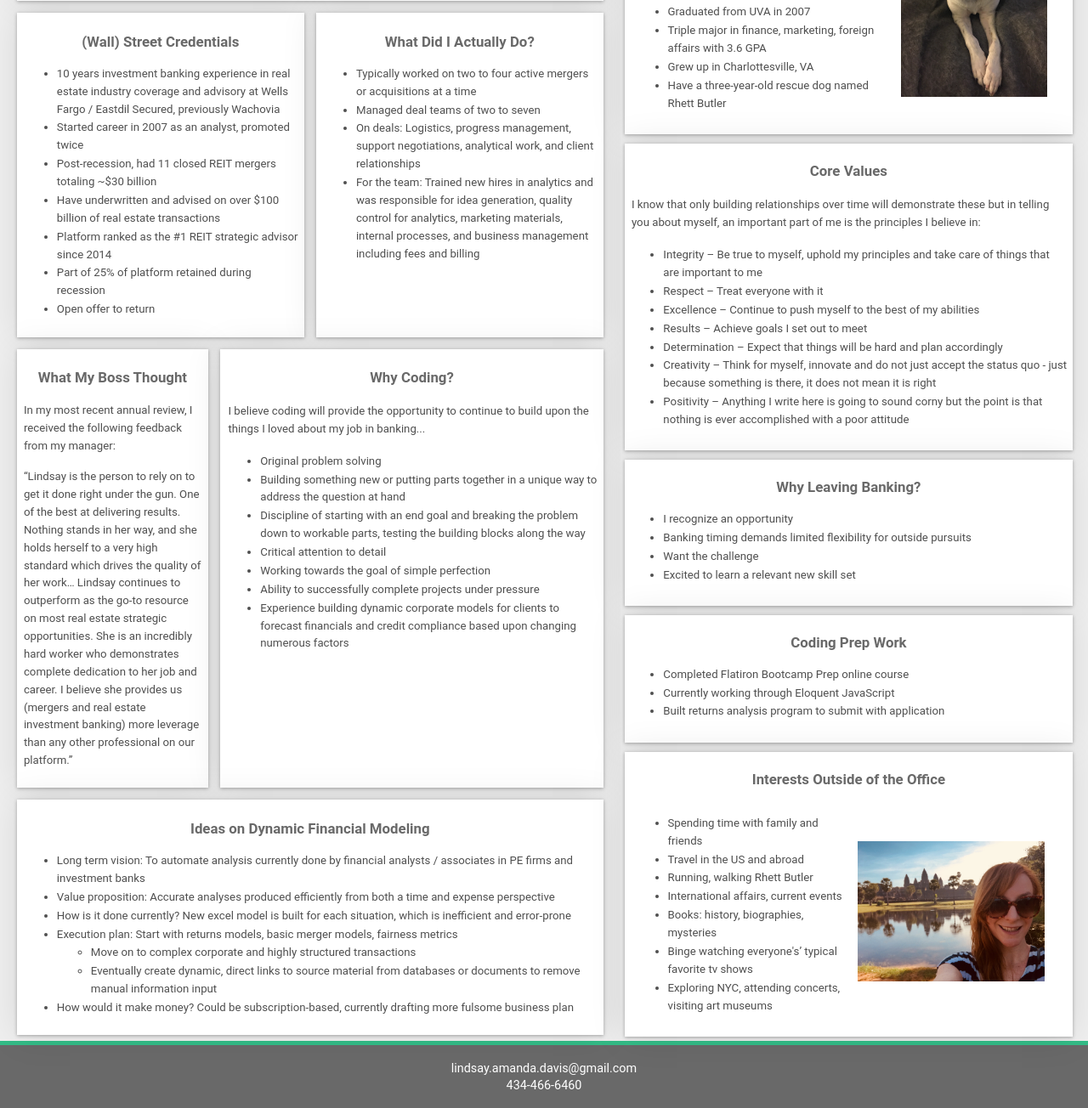
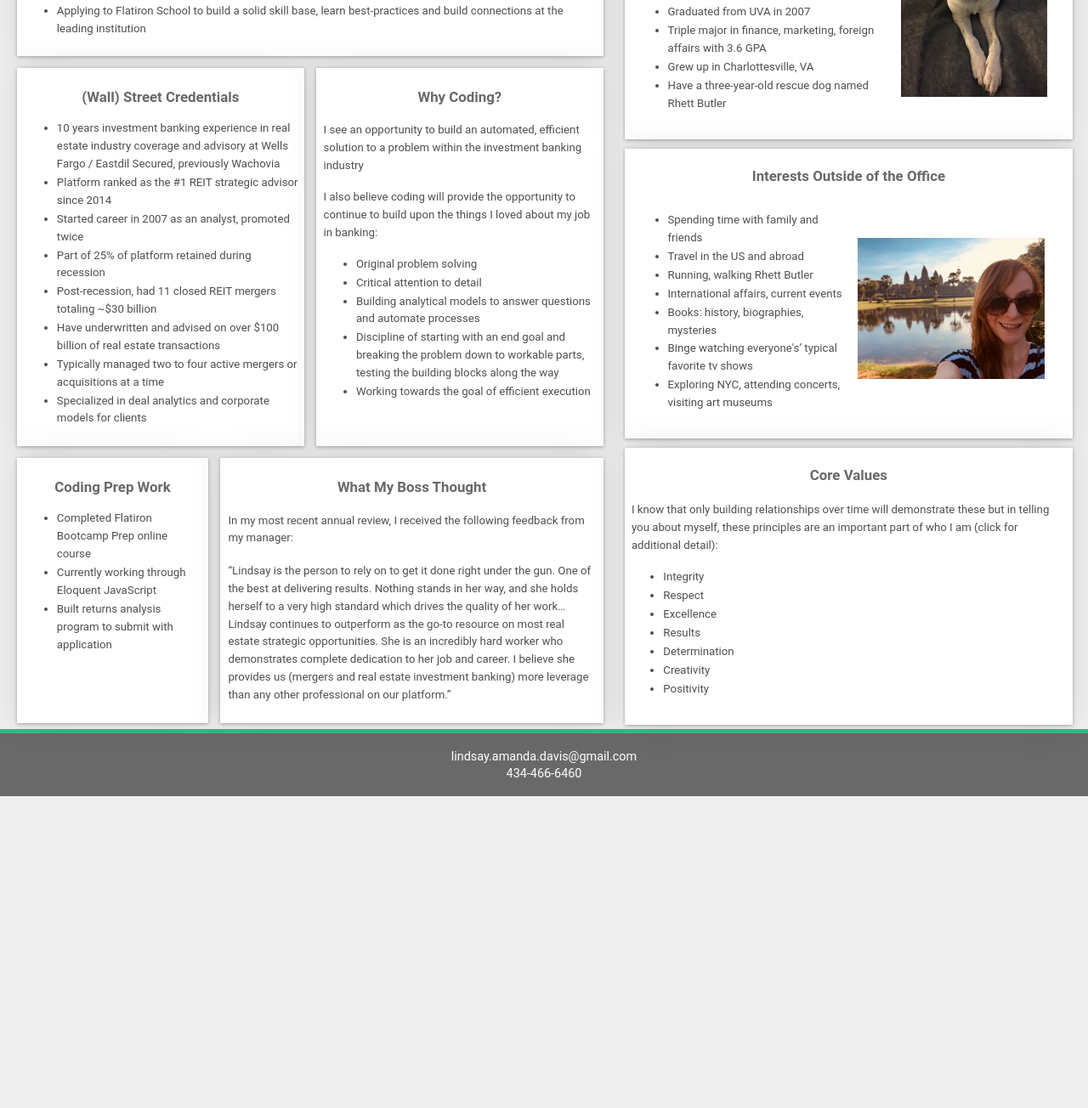
Before and after one commit to L-A-Davis/personal-info, a plain HTML site: page index.html in a window 1280 px wide. Shown: the part 257-1561 px from the top of the page at 85% size. After the commit the page ends 1194 px from the top, so only its background shows below. Drawn offline with Linux system fonts and the light colour scheme.

Commit message:
Update index.html

```diff
--- a/index.html
+++ b/index.html
@@ -9,76 +9,66 @@
 <body>
   <header>
   <h1 class="title" id="pageTitle">Lindsay Davis</h1>
-    <p id="intro">More Than You Probably Want to Know About Me</p>
+    <p id="intro">Potentially More Than You Want to Know About Me</p>
   </header>
 <div class="page-container">
 <div class="left-side-container wrapper">
-  <div class="left-side info personal" id="left-one">
+  <div class="left-side info" id="left-one">
     <h3>Quick Facts</h3>
     <ul>
       <li>Former investment banker, most recently Vice President of real estate mergers and acquisitions at Wells Fargo</li>
+        <ul>
+         <li>Consistently ranked at the top of my class in annual reviews</li>
+       </ul>
       <li>Learning to code in order to start a company to create financial modeling software</li>
+      <li>Applying to Flatiron School to build a solid skill base, learn best-practices and build connections at the leading institution</li>
     </ul>
   </div>
-  <div class="left-side info banking" id="left-two">
+  <div class="left-side info" id="left-two">
     <h3>(Wall) Street Credentials</h3>
     <ul>
       <li>10 years investment banking experience in real estate industry coverage and advisory at Wells Fargo / Eastdil Secured, previously Wachovia</li>
+      <li>Platform ranked as the #1 REIT strategic advisor since 2014</li>
       <li>Started career in 2007 as an analyst, promoted twice</li>
+      <li>Part of 25% of platform retained during recession</li>
       <li>Post-recession, had 11 closed REIT mergers totaling ~$30 billion</li>
       <li>Have underwritten and advised on over $100 billion of real estate transactions</li>
-      <li>Platform ranked as the #1 REIT strategic advisor since 2014</li>
-      <li>Part of 25% of platform retained during recession</li>
-      <li>Open offer to return</li>
+      <li>Typically managed two to four active mergers or acquisitions at a time</li>
+      <li>Specialized in deal analytics and corporate models for clients</li>
     </ul>
     </div>
-  <div class="left-side info banking" id="left-three">
-    <h3>What Did I Actually Do?</h3>
+  <div class="left-side info" id="left-three">
+    <h3>Why Coding?</h3>
+    <p>I see an opportunity to build an automated, efficient solution to a problem within the investment banking industry</p>
+    <p>I also believe coding will provide the opportunity to continue to build upon the things I loved about my job in banking:</p>
     <ul>
-      <li>Typically worked on two to four active mergers or acquisitions at a time</li>
-      <li>Managed deal teams of two to seven</li>
-      <li><span>On deals:</span> Logistics, progress management, support negotiations, analytical work, and client relationships</li>
-      <li><span>For the team:</span> Trained new hires in analytics and was responsible for idea generation, quality control for analytics, marketing materials, internal processes, and business management including fees and billing</li>
-      </ul>
+      <li>Original problem solving</li>
+      <li>Critical attention to detail</li>
+      <li>Building analytical models to answer questions and automate processes</li>
+      <li>Discipline of starting with an end goal and breaking the problem down to workable parts, testing the building blocks along the way</li>
+      <li>Working towards the goal of efficient execution</li>
   </div>
-  <div class="left-side info banking" id="left-four">
+  <div class="left-side info" id="left-four">
+    <h3>Coding Prep Work</h3>
+    <ul>
+       <li>Completed Flatiron Bootcamp Prep online course</li>
+       <li>Currently working through Eloquent JavaScript</li>
+       <li>Built returns analysis program to submit with application</li>
+    </ul>
+  </div>
+
+  <div class="left-side info" id="left-five">
     <h3>What My Boss Thought</h3>
     <p>In my most recent annual review, I received the following feedback from my manager:</p>
     <p> “Lindsay is the person to rely on to get it done right under the gun.  One of the best at delivering results. Nothing stands in her way, and she holds herself to a very high standard which drives the quality of her work… Lindsay continues to outperform as the go-to resource on most real estate strategic opportunities. She is an incredibly hard worker who demonstrates complete dedication to her job and career. I believe she provides us (mergers and real estate investment banking) more leverage than any other professional on our platform.” </p>
   </div>
 
-  <div class="left-side info coding" id="left-five">
-      <h3>Why Coding?</h3>
-      <p>I believe coding will provide the opportunity to continue to build upon the things I loved about my job in banking...</p>
-      <ul>
-        <li>Original problem solving</li>
-        <li>Building something new or putting parts together in a unique way to address the question at hand</li>
-        <li>Discipline of starting with an end goal and breaking the problem down to workable parts, testing the building blocks along the way</li>
-        <li>Critical attention to detail</li>
-        <li>Working towards the goal of simple perfection</li>
-        <li>Ability to successfully complete projects under pressure</li>
-        <li>Experience building dynamic corporate models for clients to forecast financials and credit compliance based upon changing numerous factors</li>
-     </ul>
-  </div>
-  <div class="left-side info coding" id="left-six">
-    <h3>Ideas on Dynamic Financial Modeling</h3>
-    <ul>
-      <li><span>Long term vision:</span> To automate analysis currently done by financial analysts / associates in PE firms and investment banks</li>
-      <li><span>Value proposition:</span> Accurate analyses produced efficiently from both a time and expense perspective</li>
-      <li><span>How is it done currently?</span> New excel model is built for each situation, which is inefficient and error-prone</li>
-      <li><span>Execution plan:</span> Start with returns models, basic merger models, fairness metrics</li>
-          <ul>
-          <li>Move on to complex corporate and highly structured transactions</li>
-          <li>Eventually create dynamic, direct links to source material from databases or documents to remove manual information input</li>
-        </ul>
-      <li><span>How would it make money?</span> Could be subscription-based, currently drafting more fulsome business plan</li>
-    </ul>
-  </div>
 </div>
 <div class="right-side-container wrapper">
-<div class="right-side info personal" id="right-one">
+<div class="right-side info" id="right-one">
    <div class="wrapper">
   <div class="mini-left">
+
   <h3 id="personal">Personal Background</h3>
   <ul>
      <li>32 years old</li>
@@ -95,42 +85,7 @@
    </div>
   </div>
 </div>
-<div class="right-side info personal" id="right-two">
-  <h3>Core Values</h3>
-  <p>I know that only building relationships over time will demonstrate these but in telling you about myself, an important part of me is the principles I believe in:</p>
-  <ul>
-    <li><span>Integrity</span> – Be true to myself, uphold my principles and take care of things that are important to me</li>
-    <li><span>Respect</span> – Treat everyone with it</li>
-    <li><span>Excellence</span> – Continue to push myself to the best of my abilities</li>
-    <li><span>Results</span> – Achieve goals I set out to meet</li>
-    <li><span>Determination</span> – Expect that things will be hard and plan accordingly</li>
-    <li><span>Creativity</span> – Think for myself, innovate and do not just accept the status quo - just because something is there, it does not mean it is right</li>
-    <li><span>Positivity</span> – Anything I write here is going to sound corny but the point is that nothing is ever accomplished with a poor attitude</li>
-  </ul>
-
-
-
-</div>
-<div class="right-side info banking" id="right-three">
-  <h3>Why Leaving Banking?</h3>
-  <ul>
-    <li>I recognize an opportunity</li>
-    <li>Banking timing demands limited flexibility for outside pursuits </li>
-    <li>Want the challenge</li>
-    <li>Excited to learn a relevant new skill set</li>
-  </ul>
-</div>
-
-<div class="right-side info coding" id="right-four">
-<h3>Coding Prep Work</h3>
-<ul>
-   <li>Completed Flatiron Bootcamp Prep online course</li>
-   <li>Currently working through Eloquent JavaScript</li>
-   <li>Built returns analysis program to submit with application</li>
-</ul>
-</div>
-
-<div class="right-side info personal" id="right-five">
+<div class="right-side info" id="right-two">
   <h3>Interests Outside of the Office</h3>
   <div class="wrapper">
  <div class="mini-left2">
@@ -150,11 +105,21 @@
    </div>
 </div>
 
-
+<div class="right-side info" id="right-three">
+   <h3>Core Values</h3>
+   <p>I know that only building relationships over time will demonstrate these but in telling you about myself, these principles are an important part of who I am (click for additional detail):</p>
+   <ul>
+     <li id="integrity">Integrity</li>
+     <li id="respect">Respect</li>
+     <li id="excellence">Excellence</li>
+     <li id="results">Results</li>
+     <li id="determination">Determination</li>
+     <li id="creativity">Creativity</li>
+     <li id="positivity">Positivity</li>
+   </ul>
+</div>
 
 </div>
-
-
 </div>
   <footer class="footer">
     <p><a href:"mailto:lindsay.amanda.davis@gmail.com"> lindsay.amanda.davis@gmail.com</a></p>
```
